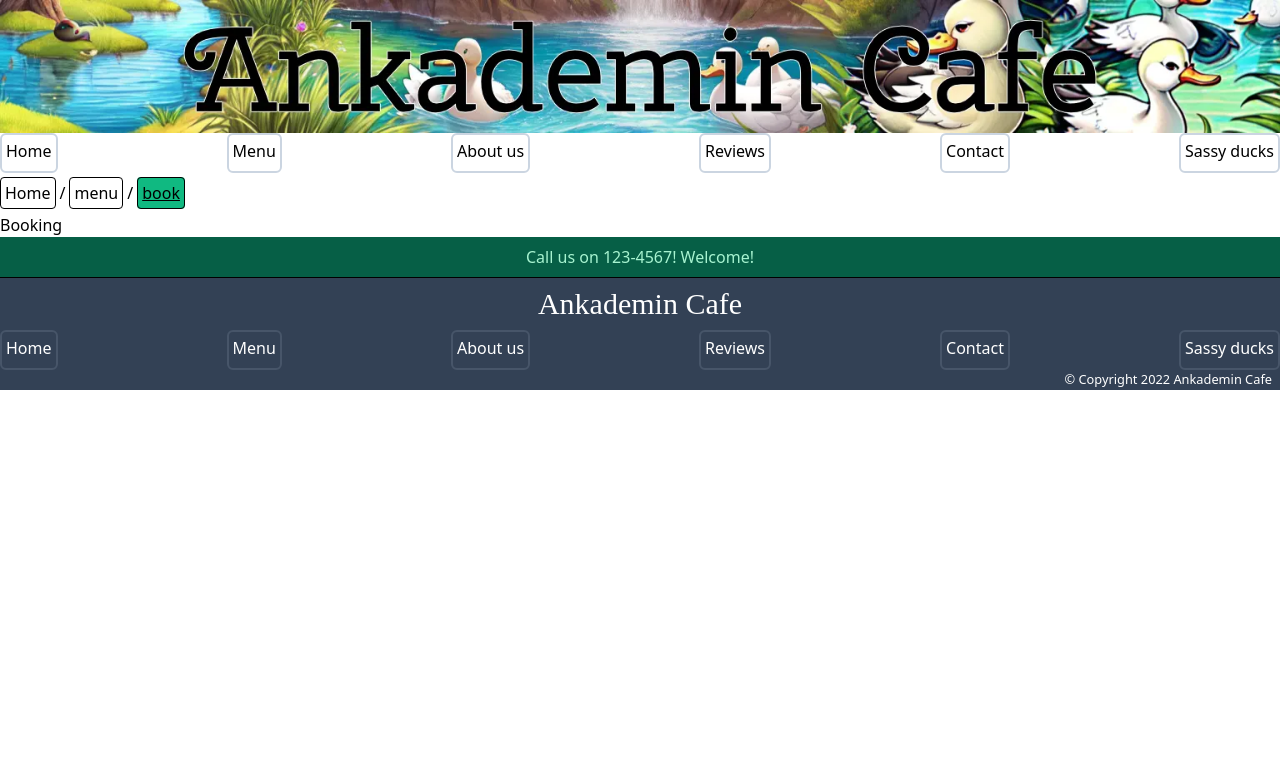
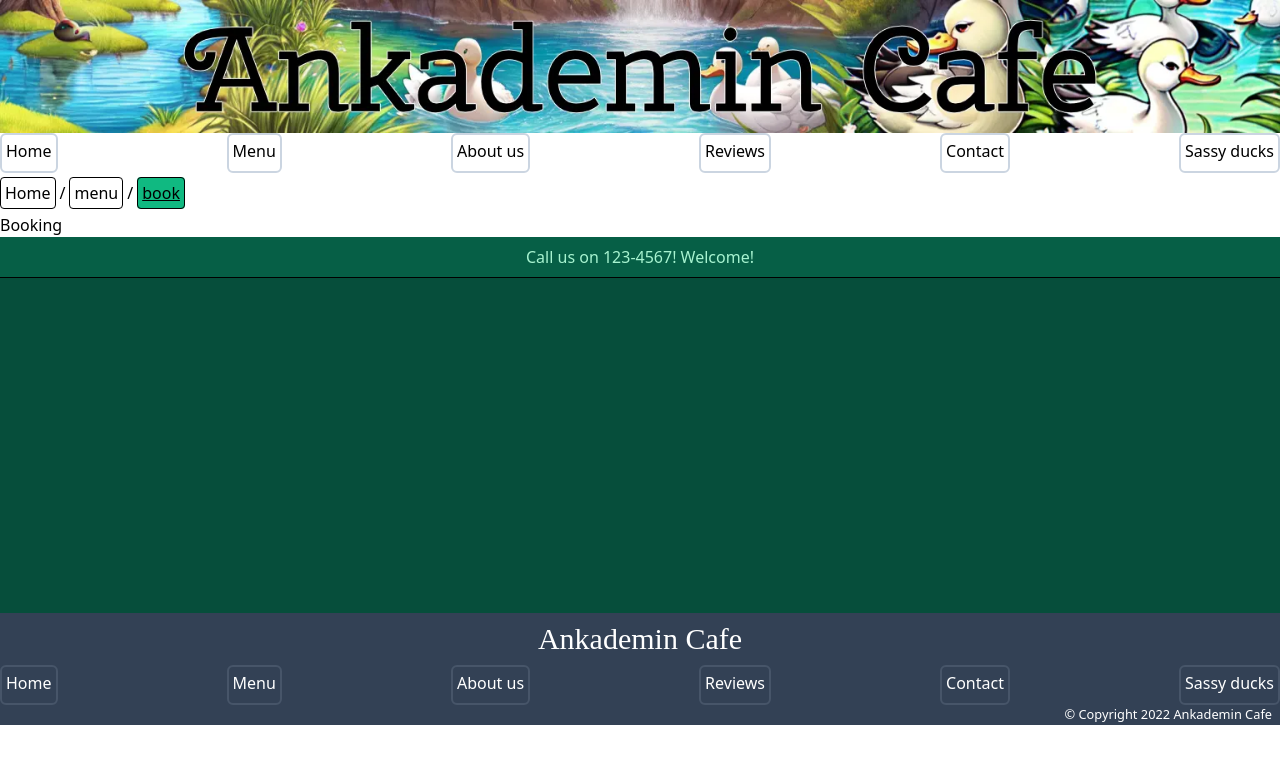
Before and after one commit to henrikvilhelmberglund/HTMLCSS-Assignment, a SvelteKit app: page /menu/book in a window 1280 px wide. Shown: the top 764 px of the page. Built offline with nearby package versions, Linux system fonts and the light colour scheme; a web font is replaced by a local one.

Commit message:
fix: :art: remove white background space (TODO: should probably have a nice background color instead)

```diff
--- a/src/routes/menu/book/+page.svelte
+++ b/src/routes/menu/book/+page.svelte
@@ -5,9 +5,11 @@
 
 <main
   in:fly={{ x: -5, duration: 200, delay: 200 }}
-  out:fly={{ x: 5, duration: 200 }}>
+  out:fly={{ x: 5, duration: 200 }}
+  class="h-[50vh] flex flex-col">
   <h2>Booking</h2>
   <P>Call us on 123-4567! Welcome!</P>
+  <div class="bg-emerald-900 flex-1" />
 </main>
 
 <style>
```
